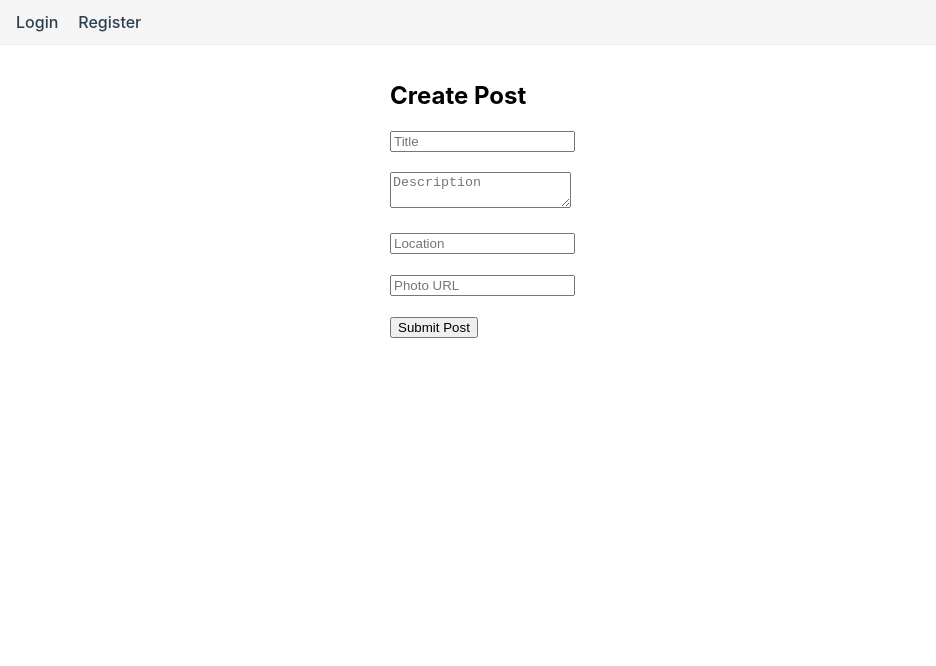
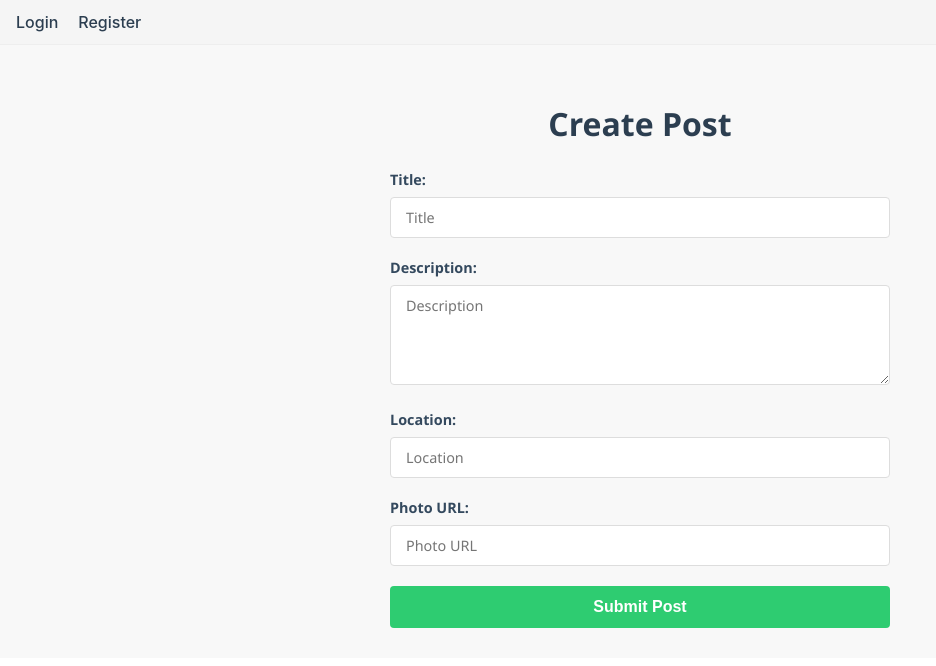
Before and after one commit to Daniel-231/maseixame, a React (Create React App) app in the folder client/: page /create in a window 1280 px wide. Shown: the top 666 px of the page, without its empty margins (0-936 px from the left). Built offline with nearby package versions, Linux system fonts and the light colour scheme; no server answers.

Commit message:
Extra UI!

```diff
--- a/client/src/screens/CreatePost.tsx
+++ b/client/src/screens/CreatePost.tsx
@@ -1,6 +1,7 @@
 import React, {FC, useState, ChangeEvent, useContext} from "react";
 import axios from "axios";
 import {ErrorContext} from "../controllers/CustomErrorHandler";
+import '../styles/createscreen.css'; // Import the CSS file
 
 const CreatePost: FC = () => {
     const [title, setTitle] = useState<string>("");
@@ -13,7 +14,7 @@ const CreatePost: FC = () => {
     const errorContext = useContext(ErrorContext);
 
     if (!errorContext) {
-        throw new Error("HomeScreen must be used within a CustomErrorHandler");
+        throw new Error("CreatePost must be used within a CustomErrorHandler");
     }
 
     const { setError } = errorContext;
@@ -34,9 +35,11 @@ const CreatePost: FC = () => {
                 }
             );
             console.log("Post response:", response.data);
+            // Maybe show a success message or redirect the user
         } catch (error: any) {
             setError(error);
             console.error("Error creating post:", error);
+            // Maybe show an error message to the user
         }
     };
 
@@ -53,37 +56,57 @@ const CreatePost: FC = () => {
     };
 
     return (
-        <div style={{ padding: "1rem", maxWidth: "500px", margin: "0 auto" }}>
-            <h2>Create Post</h2>
+        <div className="create-post-screen">
+            <h2 className="create-post-title">Create Post</h2>
 
+            <div className="form-group">
+                <label htmlFor="title" className="form-label">Title:</label>
                 <input
                     type="text"
+                    id="title"
+                    className="form-input"
                     placeholder="Title"
                     value={title}
                     onChange={handleInputChange(setTitle)}
-            /><br /><br />
+                />
+            </div>
 
+            <div className="form-group">
+                <label htmlFor="description" className="form-label">Description:</label>
                 <textarea
+                    id="description"
+                    className="form-textarea"
                     placeholder="Description"
                     value={description}
                     onChange={handleTextAreaChange}
-            /><br /><br />
+                />
+            </div>
 
+            <div className="form-group">
+                <label htmlFor="location" className="form-label">Location:</label>
                 <input
                     type="text"
+                    id="location"
+                    className="form-input"
                     placeholder="Location"
                     value={location}
                     onChange={handleInputChange(setLocation)}
-            /><br /><br />
+                />
+            </div>
 
+            <div className="form-group">
+                <label htmlFor="photo" className="form-label">Photo URL:</label>
                 <input
                     type="text"
+                    id="photo"
+                    className="form-input"
                     placeholder="Photo URL"
                     value={photo}
                     onChange={handleInputChange(setPhoto)}
-            /><br /><br />
+                />
+            </div>
 
-            <button type="button" onClick={handleCreatePost}>
+            <button type="button" className="submit-button" onClick={handleCreatePost}>
                 Submit Post
             </button>
         </div>
--- /dev/null
+++ b/client/src/styles/createscreen.css
@@ -0,0 +1,92 @@
+/* Create Post Screen Container */
+.create-post-screen {
+    background-color: #f8f8f8;
+    display: flex;
+    flex-direction: column;
+    align-items: center;
+    padding: 30px;
+    font-family: 'Segoe UI', Tahoma, Geneva, Verdana, sans-serif;
+}
+
+/* Create Post Title */
+.create-post-title {
+    color: #2c3e50;
+    margin-bottom: 25px;
+    font-size: 2rem;
+    text-align: center;
+}
+
+/* Form Group */
+.form-group {
+    margin-bottom: 20px;
+    width: 100%;
+    max-width: 500px;
+}
+
+/* Form Label */
+.form-label {
+    display: block;
+    margin-bottom: 8px;
+    color: #34495e;
+    font-size: 0.9rem;
+    font-weight: bold;
+}
+
+/* Form Input */
+.form-input {
+    width: 100%;
+    padding: 10px 15px;
+    border: 1px solid #ddd;
+    border-radius: 4px;
+    font-family: inherit;
+    font-size: 0.9rem;
+    box-sizing: border-box;
+}
+
+.form-input:focus {
+    outline: none;
+    border-color: #3498db;
+    box-shadow: 0 0 5px rgba(52, 152, 219, 0.5);
+}
+
+/* Form Textarea */
+.form-textarea {
+    width: 100%;
+    min-height: 100px;
+    padding: 10px 15px;
+    border: 1px solid #ddd;
+    border-radius: 4px;
+    font-family: inherit;
+    font-size: 0.9rem;
+    box-sizing: border-box;
+    resize: vertical;
+}
+
+.form-textarea:focus {
+    outline: none;
+    border-color: #3498db;
+    box-shadow: 0 0 5px rgba(52, 152, 219, 0.5);
+}
+
+/* Submit Button */
+.submit-button {
+    background-color: #2ecc71;
+    color: white;
+    border: none;
+    padding: 12px 20px;
+    border-radius: 4px;
+    cursor: pointer;
+    font-size: 1rem;
+    font-weight: bold;
+    transition: background-color 0.2s;
+    width: 100%;
+    max-width: 500px;
+}
+
+.submit-button:hover {
+    background-color: #27ae60;
+}
+
+.submit-button:active {
+    background-color: #219653;
+}
```
Also changed, not shown: 1 other file (tests, documents, lock files or other folders). Lines whose indentation alone changed are shown as unchanged.
